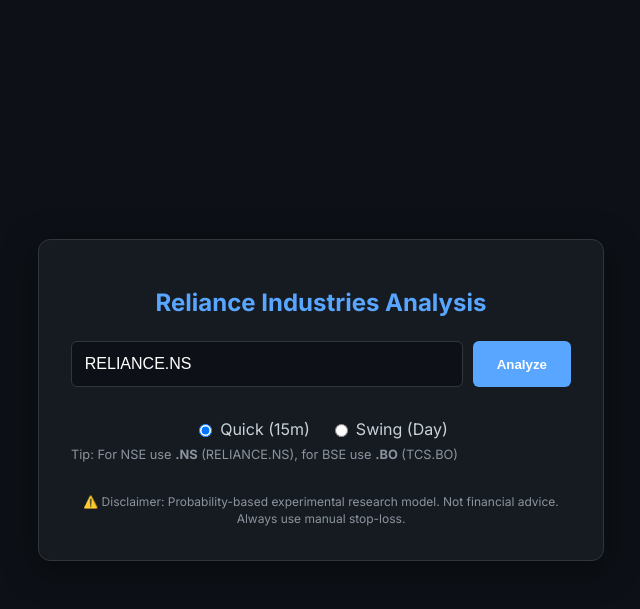
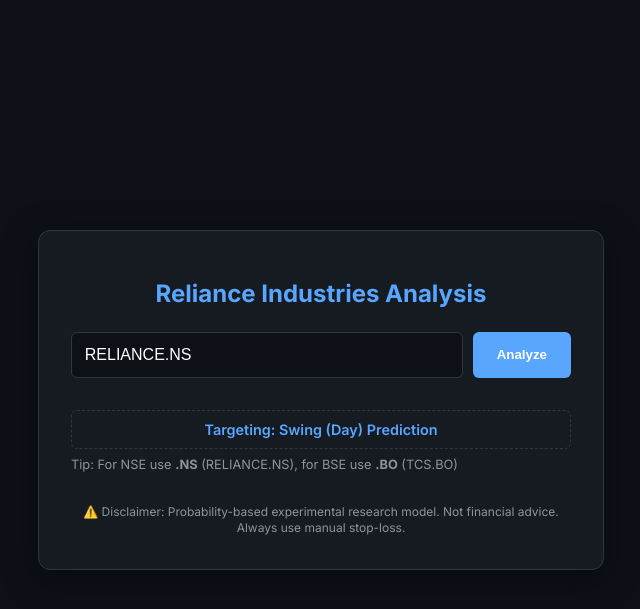
Before and after one commit to RavishankarSingh077/cancer_cancer_error, a Flask app: page / in a window 1280 px wide. Shown: the top 609 px of the page, without its empty margins (319-959 px from the left). Run offline with Flask 3, Linux system fonts and the light colour scheme.

Commit message:
Removed Intraday option - Focused Reliance Swing System

```diff
--- a/templates/index.html
+++ b/templates/index.html
@@ -163,13 +163,10 @@
             <button onclick="getPrediction()">Analyze</button>
         </div>
 
-        <div style="margin-bottom: 2rem; display: flex; justify-content: center; gap: 20px;">
-            <label style="cursor: pointer; display: flex; align-items: center; gap: 5px;">
-                <input type="radio" name="model_type" value="intraday" checked> Quick (15m)
-            </label>
-            <label style="cursor: pointer; display: flex; align-items: center; gap: 5px;">
-                <input type="radio" name="model_type" value="daily"> Swing (Day)
-            </label>
+        <input type="hidden" id="model_type" value="daily">
+        <div
+            style="font-size: 0.9rem; color: var(--accent-color); font-weight: 600; margin-bottom: 2rem; border: 1px dashed #30363d; padding: 10px; border-radius: 6px;">
+            Targeting: Swing (Day) Prediction
         </div>
 
         <div
@@ -225,7 +222,7 @@
     <script>
         async function getPrediction() {
             const symbol = document.getElementById('symbol').value;
-            const modelType = document.querySelector('input[name="model_type"]:checked').value;
+            const modelType = document.getElementById('model_type').value;
             const loading = document.getElementById('loading');
             const result = document.getElementById('result');
 
```
Also changed, not shown: 1 other file.
